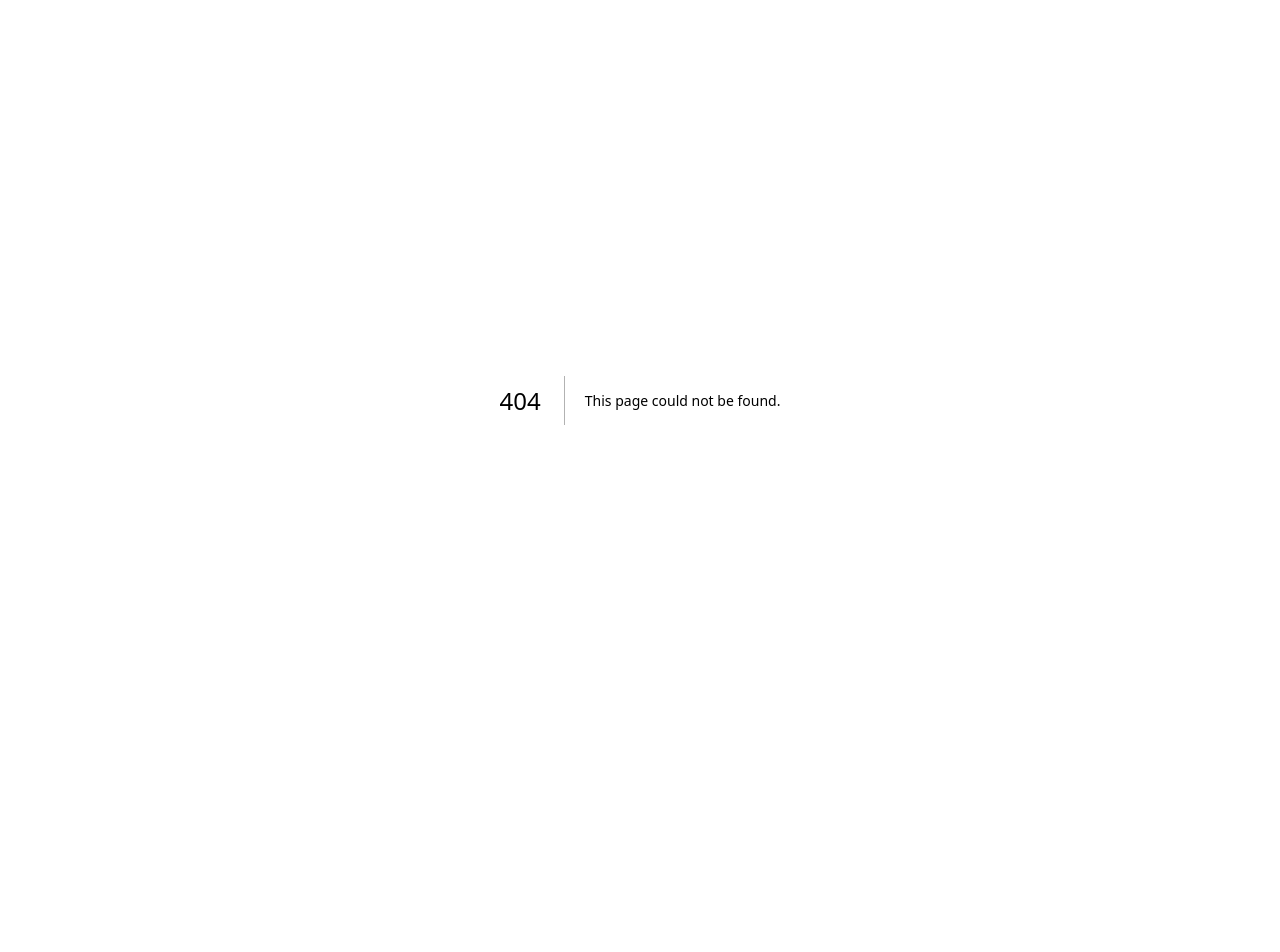
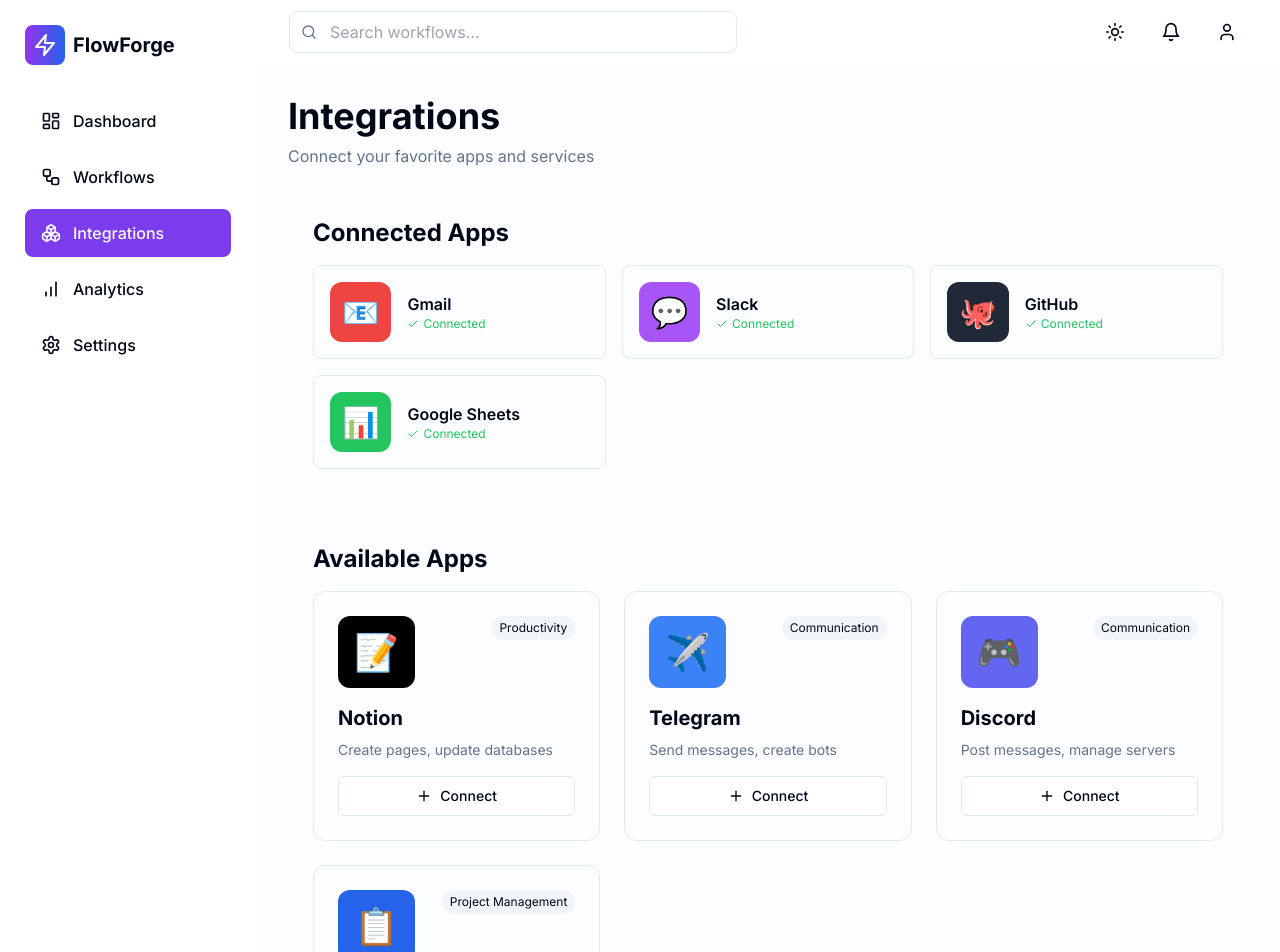
Before and after one commit to CodebyKami/flowforge, a Next.js app: page /dashboard/integrations in a window 1280 px wide. Before the commit this address had no page. Shown: the top 952 px of the page. Before the commit the page ends 800 px from the top, so only its background shows below. Built offline with nearby package versions, Linux system fonts and the light colour scheme.

Commit message:
Add integrations page

```diff
--- /dev/null
+++ b/app/dashboard/integrations/page.tsx
@@ -0,0 +1,148 @@
+'use client'
+
+import { motion } from 'framer-motion'
+import { Button } from '@/components/ui/button'
+import { Check, Plus } from 'lucide-react'
+
+const integrations = [
+  {
+    name: 'Gmail',
+    description: 'Send and receive emails, manage labels',
+    logo: '📧',
+    color: 'bg-red-500',
+    connected: true,
+    category: 'Email',
+  },
+  {
+    name: 'Slack',
+    description: 'Send messages, manage channels',
+    logo: '💬',
+    color: 'bg-purple-500',
+    connected: true,
+    category: 'Communication',
+  },
+  {
+    name: 'Notion',
+    description: 'Create pages, update databases',
+    logo: '📝',
+    color: 'bg-black dark:bg-white',
+    connected: false,
+    category: 'Productivity',
+  },
+  {
+    name: 'GitHub',
+    description: 'Manage repos, issues, and PRs',
+    logo: '🐙',
+    color: 'bg-gray-800',
+    connected: true,
+    category: 'Development',
+  },
+  {
+    name: 'Google Sheets',
+    description: 'Read and write spreadsheet data',
+    logo: '📊',
+    color: 'bg-green-500',
+    connected: true,
+    category: 'Productivity',
+  },
+  {
+    name: 'Telegram',
+    description: 'Send messages, create bots',
+    logo: '✈️',
+    color: 'bg-blue-500',
+    connected: false,
+    category: 'Communication',
+  },
+  {
+    name: 'Discord',
+    description: 'Post messages, manage servers',
+    logo: '🎮',
+    color: 'bg-indigo-500',
+    connected: false,
+    category: 'Communication',
+  },
+  {
+    name: 'Trello',
+    description: 'Create cards, manage boards',
+    logo: '📋',
+    color: 'bg-blue-600',
+    connected: false,
+    category: 'Project Management',
+  },
+]
+
+export default function IntegrationsPage() {
+  return (
+    <div className="space-y-6">
+      {/* Header */}
+      <div>
+        <h1 className="text-4xl font-bold mb-2">Integrations</h1>
+        <p className="text-muted-foreground">Connect your favorite apps and services</p>
+      </div>
+
+      {/* Connected Apps */}
+      <div className="glass rounded-xl p-6">
+        <h2 className="text-2xl font-bold mb-4">Connected Apps</h2>
+        <div className="grid md:grid-cols-3 gap-4">
+          {integrations
+            .filter((int) => int.connected)
+            .map((integration, index) => (
+              <motion.div
+                key={integration.name}
+                initial={{ opacity: 0, scale: 0.9 }}
+                animate={{ opacity: 1, scale: 1 }}
+                transition={{ delay: index * 0.05 }}
+                className="flex items-center space-x-4 p-4 rounded-lg border"
+              >
+                <div className={`text-3xl p-3 rounded-xl ${integration.color}`}>
+                  {integration.logo}
+                </div>
+                <div className="flex-1">
+                  <div className="font-semibold">{integration.name}</div>
+                  <div className="text-xs text-green-500 flex items-center">
+                    <Check className="h-3 w-3 mr-1" />
+                    Connected
+                  </div>
+                </div>
+              </motion.div>
+            ))}
+        </div>
+      </div>
+
+      {/* Available Apps */}
+      <div className="glass rounded-xl p-6">
+        <h2 className="text-2xl font-bold mb-4">Available Apps</h2>
+        <div className="grid md:grid-cols-2 lg:grid-cols-3 gap-6">
+          {integrations
+            .filter((int) => !int.connected)
+            .map((integration, index) => (
+              <motion.div
+                key={integration.name}
+                initial={{ opacity: 0, y: 20 }}
+                animate={{ opacity: 1, y: 0 }}
+                transition={{ delay: index * 0.1 }}
+                className="border rounded-xl p-6 hover:shadow-lg transition-all"
+              >
+                <div className="flex items-start justify-between mb-4">
+                  <div className={`text-4xl p-4 rounded-xl ${integration.color}`}>
+                    {integration.logo}
+                  </div>
+                  <span className="text-xs px-2 py-1 rounded-full bg-secondary">
+                    {integration.category}
+                  </span>
+                </div>
+                <h3 className="text-xl font-bold mb-2">{integration.name}</h3>
+                <p className="text-sm text-muted-foreground mb-4">
+                  {integration.description}
+                </p>
+                <Button className="w-full" variant="outline">
+                  <Plus className="mr-2 h-4 w-4" />
+                  Connect
+                </Button>
+              </motion.div>
+            ))}
+        </div>
+      </div>
+    </div>
+  )
+}
```
